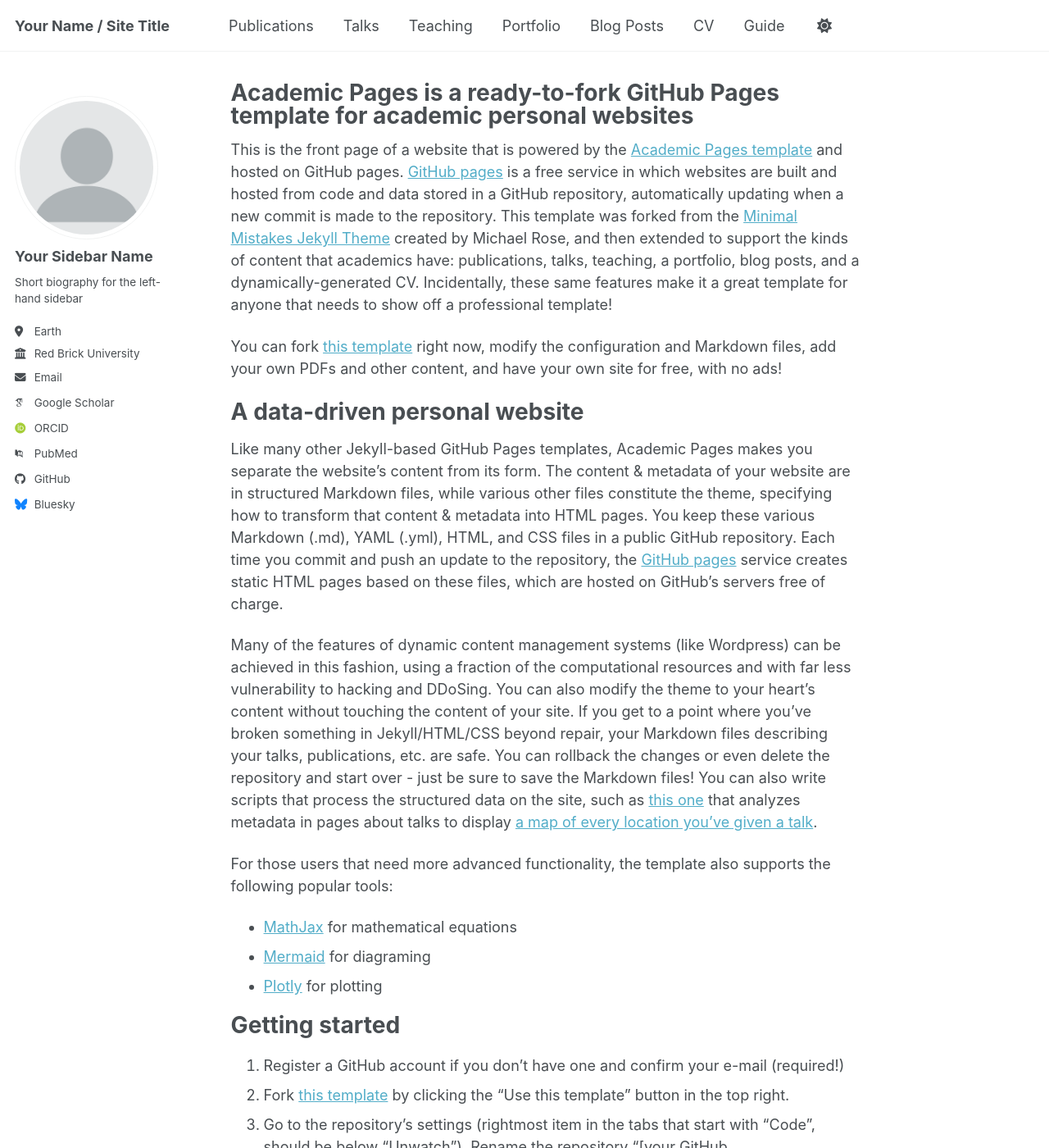
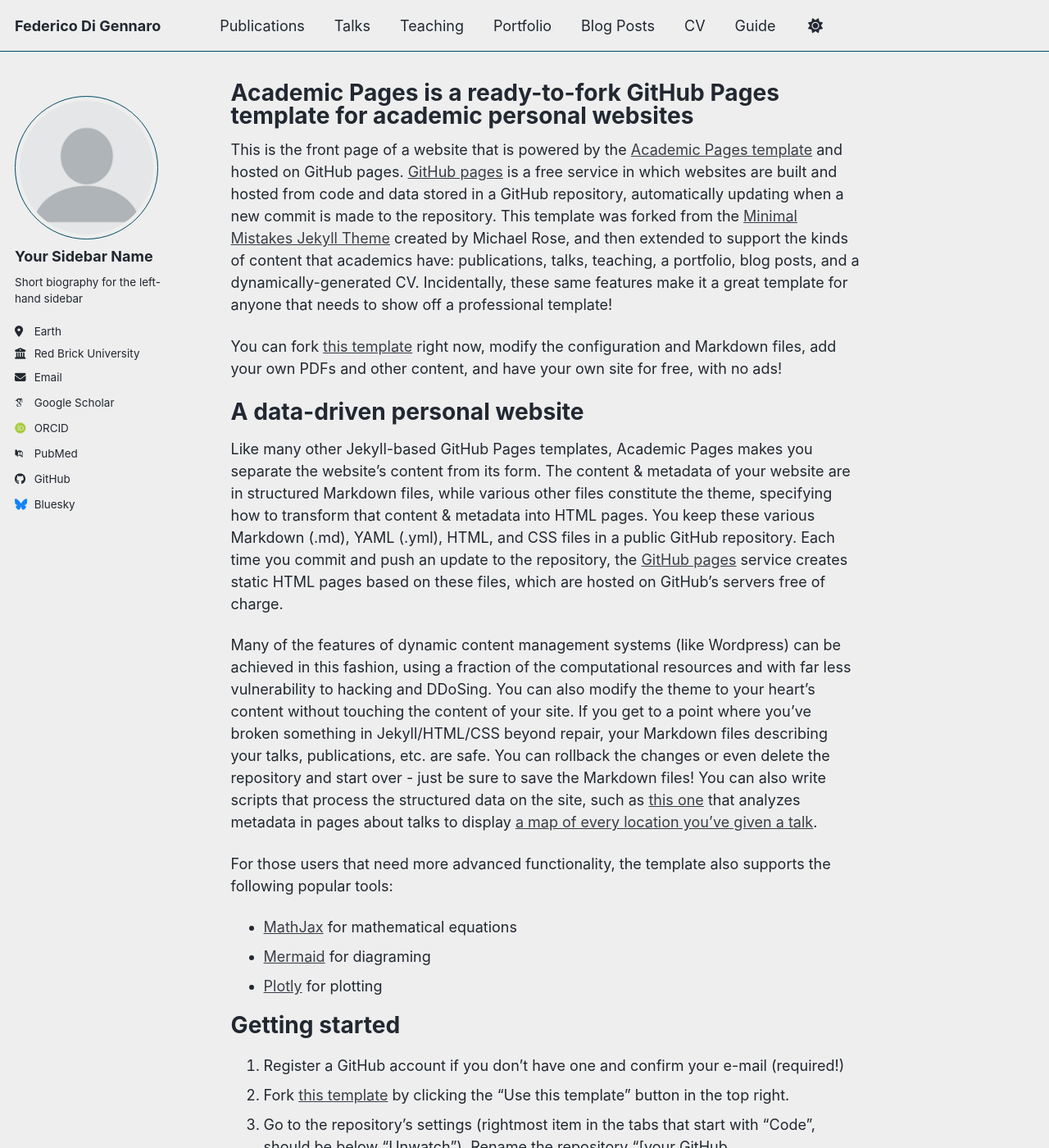
Before and after one commit to FedericoDiGennaro/FedericoDiGennaro.github.io, a Jekyll site: the page built from _pages/about.md, in a window 1280 px wide and 1400 px high. Shown: the whole window at 82% size. Built offline with Jekyll 4.4.1, drawn with Linux system fonts in a browser that asks for light colours; some web fonts are replaced; a script bundle is joined from its source files by our own code; library files that are not in the unit come from our copies.

Commit message:
Update site theme and personal information

```diff
--- a/_config.yml
+++ b/_config.yml
@@ -8,12 +8,12 @@
 
 # Basic Site Settings
 locale                   : "en-US"
-site_theme               : "default" # the available themes options are "default", "air", "sunrise", "mint", "dirt" and "contrast"
-title                    : "Your Name / Site Title"
+site_theme               : "air" # the available themes options are "default", "air", "sunrise", "mint", "dirt" and "contrast"
+title                    : "Federico Di Gennaro"
 title_separator          : "-"
 name                     : &name "Your Name"
 description              : &description "Your Name's academic portfolio"   # Update this with a general description of your site, this is the default if not overridden by a page
-url                      : https://academicpages.github.io # The base hostname & protocol for your site e.g. "https://[your GitHub username].github.io",
+url                      : https://FedericoDiGennaro.github.io # The base hostname & protocol for your site e.g. "https://[your GitHub username].github.io",
                                                            # or if you already have some other page hosted on Github then use "https://[your GitHub username].github.io/[Your Repo Name]"
 baseurl                  : "" # the subpath of your site, e.g. "/blog"
 repository               : "academicpages/academicpages.github.io"
```
